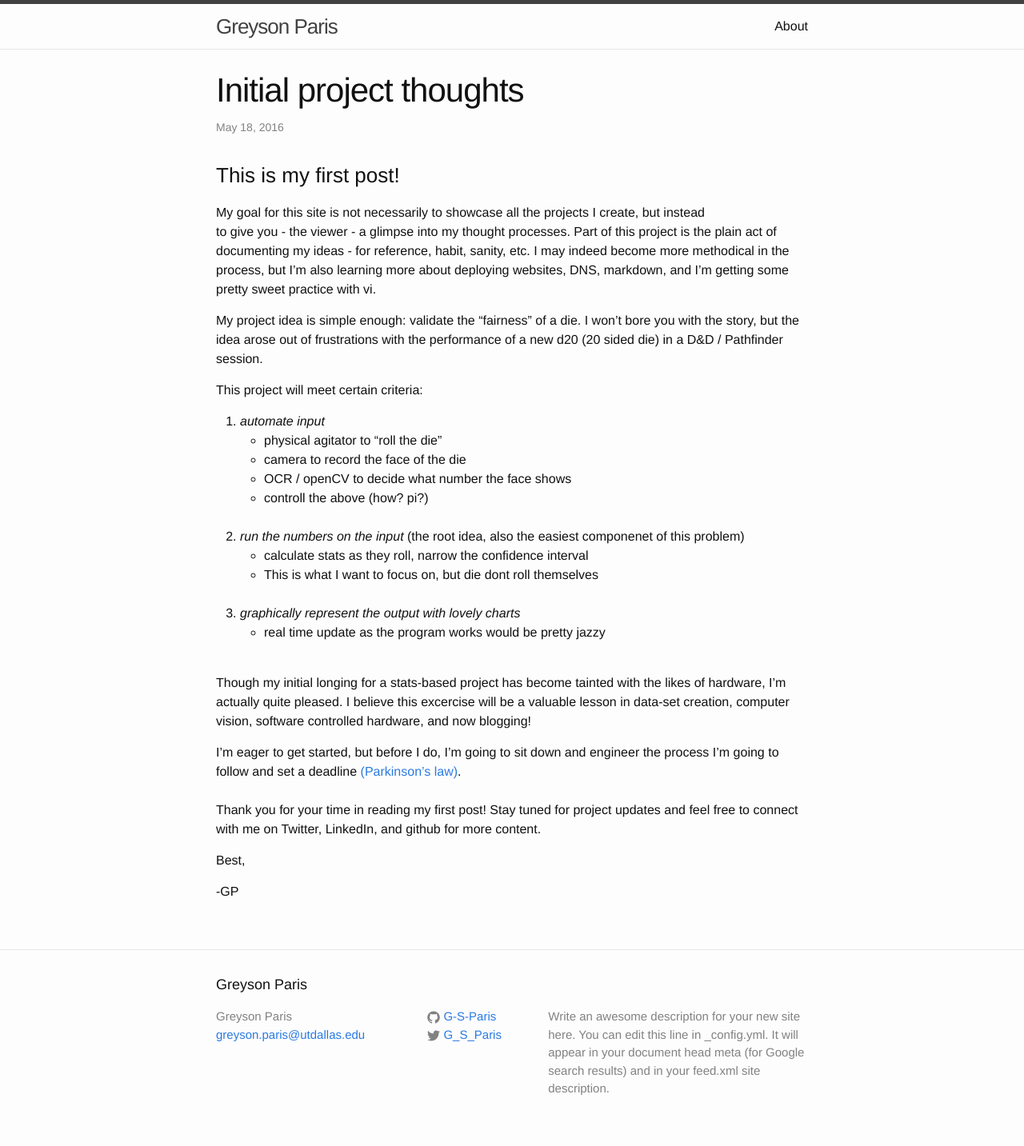
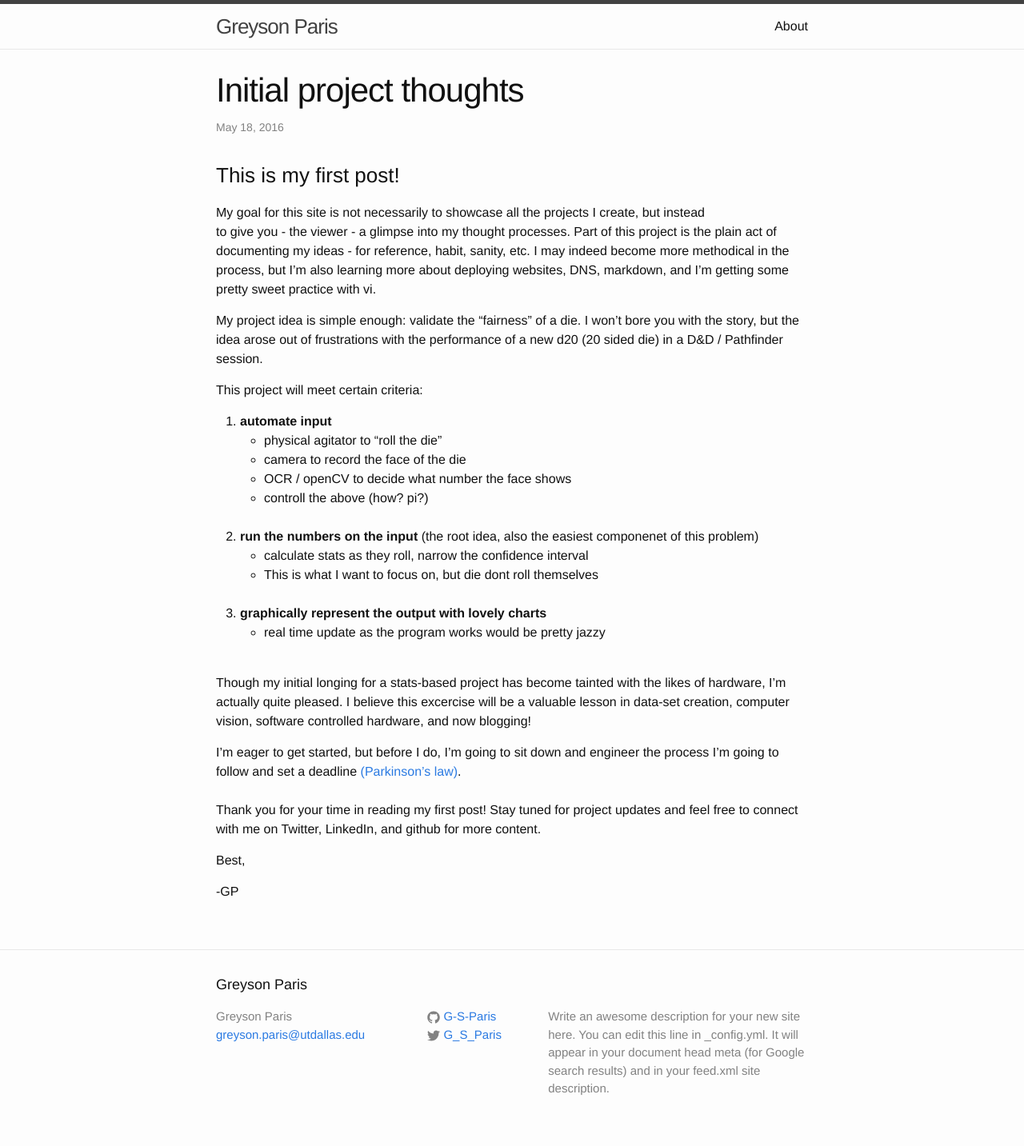
Before and after one commit to Benevolent-G/Benevolent-G.github.io, a Jekyll site: the page built from _posts/2016-05-18-initial-project-thoughts.markdown, in a window 1280 px wide. Shown: the whole page at 80% size. Built offline with Jekyll 4.4.1, drawn with Linux system fonts in a browser that asks for light colours.

```diff
--- a/_posts/2016-05-18-initial-project-thoughts.markdown
+++ b/_posts/2016-05-18-initial-project-thoughts.markdown
@@ -14,17 +14,17 @@ My project idea is simple enough: validate the "fairness" of a die. I won't bore
 
 This project will meet certain criteria:
 
-1. *automate input*
+1. **automate input**
 	- physical agitator to "roll the die"
 	- camera to record the face of the die
 	- OCR / openCV to decide what number the face shows
 	- controll the above (how? pi?)<br><br>
 
-2. *run the numbers on the input* (the root idea, also the easiest componenet of this problem)
+2. **run the numbers on the input** (the root idea, also the easiest componenet of this problem)
 	- calculate stats as they roll, narrow the confidence interval
 	- This is what I want to focus on, but die dont roll themselves<br><br>
 
-3. *graphically represent the output with lovely charts*
+3. **graphically represent the output with lovely charts**
 	- real time update as the program works would be pretty jazzy<br><br>
 
 
```
